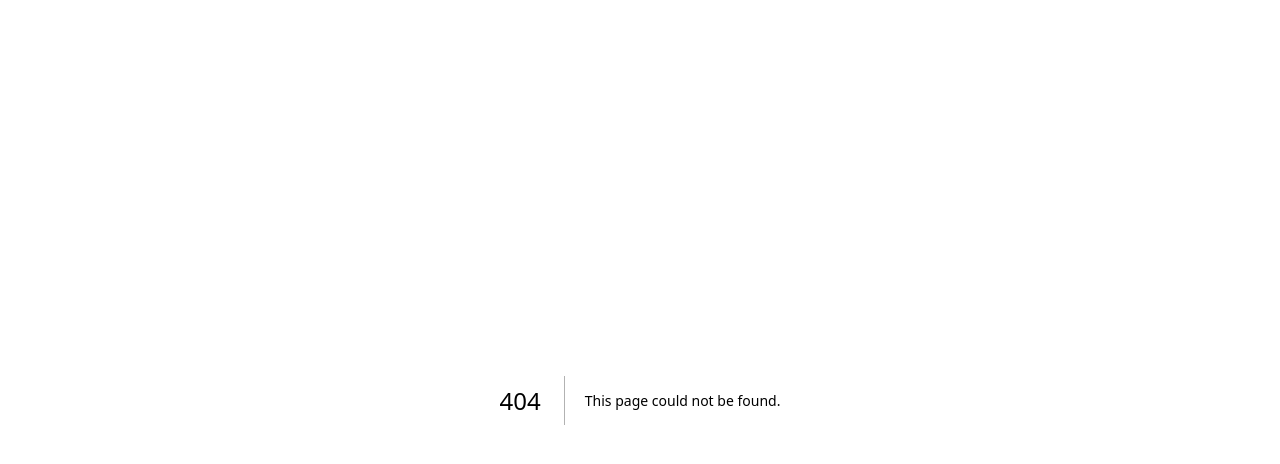
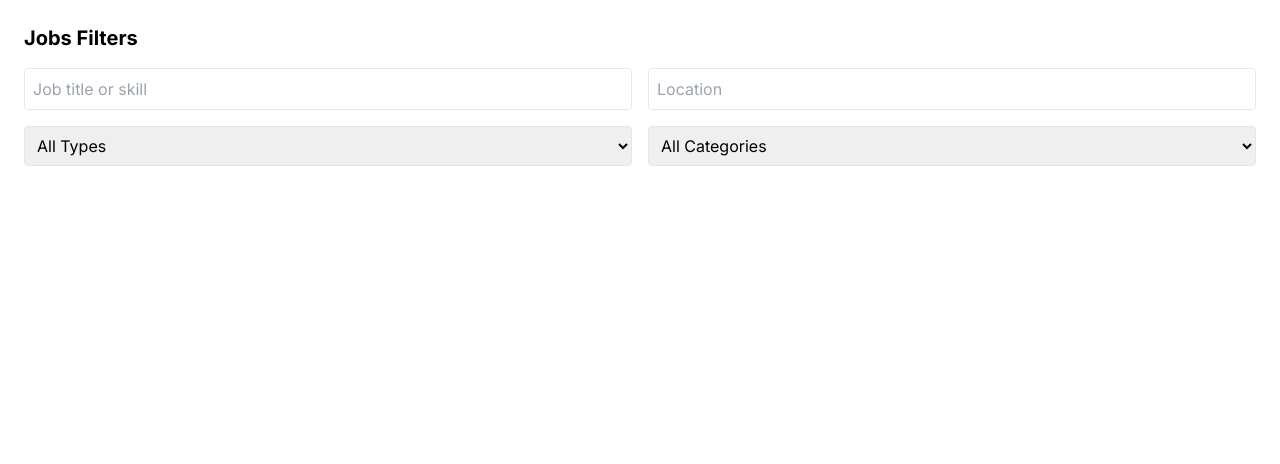
Before and after one commit to mfarazzzz/KaamKhojoHostingerV1.2, a Next.js app: page /api/jobs in a window 1280 px wide. Before the commit this address had no page. Shown: the top 464 px of the page. Built offline with nearby package versions, Linux system fonts and the light colour scheme; no server answers.

Commit message:
update jobspage.tsx

```diff
--- /dev/null
+++ b/src/app/api/jobs/page.tsx
@@ -0,0 +1,36 @@
+import JobsClient from '../../jobs/jobsclient';
+import type { Job } from '@/types/job';
+
+interface Props {
+  searchParams: {
+    q?: string;
+    location?: string;
+    category?: string;
+    type?: string;
+  };
+}
+
+export const metadata = {
+  title: 'Find Jobs in India | KaamKhojo',
+  description: 'Search latest jobs by location, type, and category',
+};
+
+export default async function JobsPage({ searchParams }: Props) {
+  const res = await fetch(`${process.env.NEXT_PUBLIC_BASE_URL}/api/jobs`, {
+    cache: 'no-store',
+  });
+
+  const jobs: Job[] = await res.json();
+
+  return (
+    <JobsClient
+      initialJobs={jobs}
+      initialFilters={{
+        keyword: searchParams.q ?? '',
+        location: searchParams.location ?? '',
+        category: (searchParams.category as any) ?? 'all',
+        jobType: (searchParams.type as any) ?? 'all',
+      }}
+    />
+  );
+}
--- a/src/components/pages/JobsPage.tsx
+++ b/src/components/pages/JobsPage.tsx
@@ -1,32 +1,47 @@
 'use client';
 
-import { useState, useEffect } from 'react';
-import Header from '@/components/Header';
-import Footer from '@/components/Footer';
-import Jobs from '@/pages/Jobs';
+import { useEffect, useState } from 'react';
 import { useSearchParams } from 'next/navigation';
 
+type JobFilters = {
+  q: string;
+  location: string;
+  category: string;
+};
+
 export default function JobsPage() {
-  const [currentPage, setCurrentPage] = useState('jobs');
-  const searchParams = useSearchParams();
+  const params = useSearchParams();
+
+  const [filters, setFilters] = useState<JobFilters>({
+    q: '',
+    location: '',
+    category: ''
+  });
 
   useEffect(() => {
-    // Handle search parameters from URL
-    const query = searchParams.get('q');
-    const location = searchParams.get('location');
-    const category = searchParams.get('category');
+    // ✅ HARD GUARD — TypeScript safe
+    if (params === null) return;
 
-    if (query || location || category) {
-      console.log('Search params:', { query, location, category });
-      // You can pass these to the Jobs component or handle them as needed
-    }
-  }, [searchParams]);
+    const q = params.get('q') ?? '';
+    const location = params.get('location') ?? '';
+    const category = params.get('category') ?? '';
+
+    setFilters({ q, location, category });
+  }, [params]);
 
   return (
-    <div className="min-h-screen bg-white">
-      <Header currentPage={currentPage} onPageChange={setCurrentPage} />
-      <Jobs />
-      <Footer />
+    <div className="space-y-6">
+      <h1 className="text-2xl font-bold">Jobs</h1>
+
+      <div className="bg-gray-100 p-4 rounded">
+        <p><strong>Keyword:</strong> {filters.q || '—'}</p>
+        <p><strong>Location:</strong> {filters.location || '—'}</p>
+        <p><strong>Category:</strong> {filters.category || '—'}</p>
+      </div>
+
+      <div className="text-gray-500">
+        Job listings will be rendered here
+      </div>
     </div>
   );
 }
```
